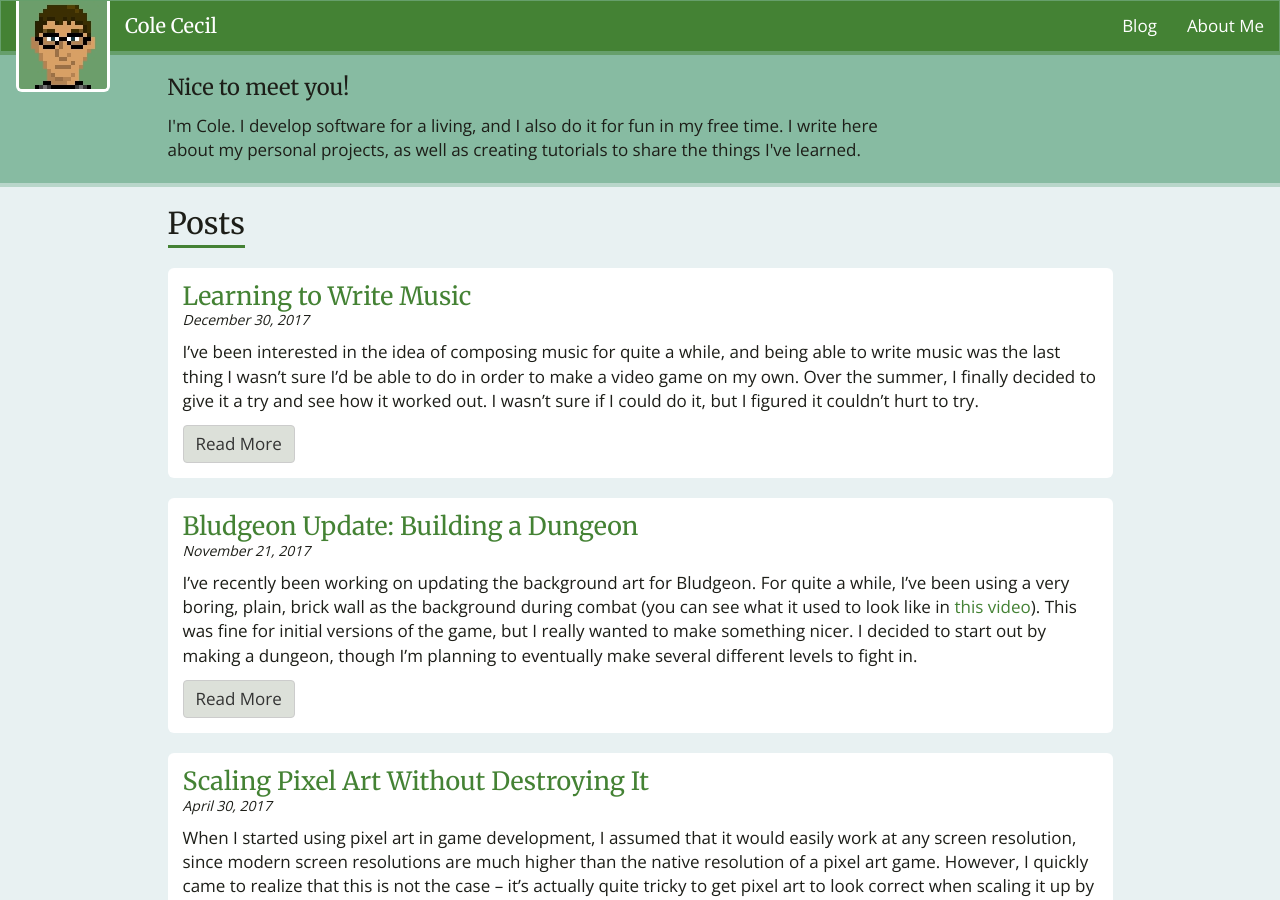
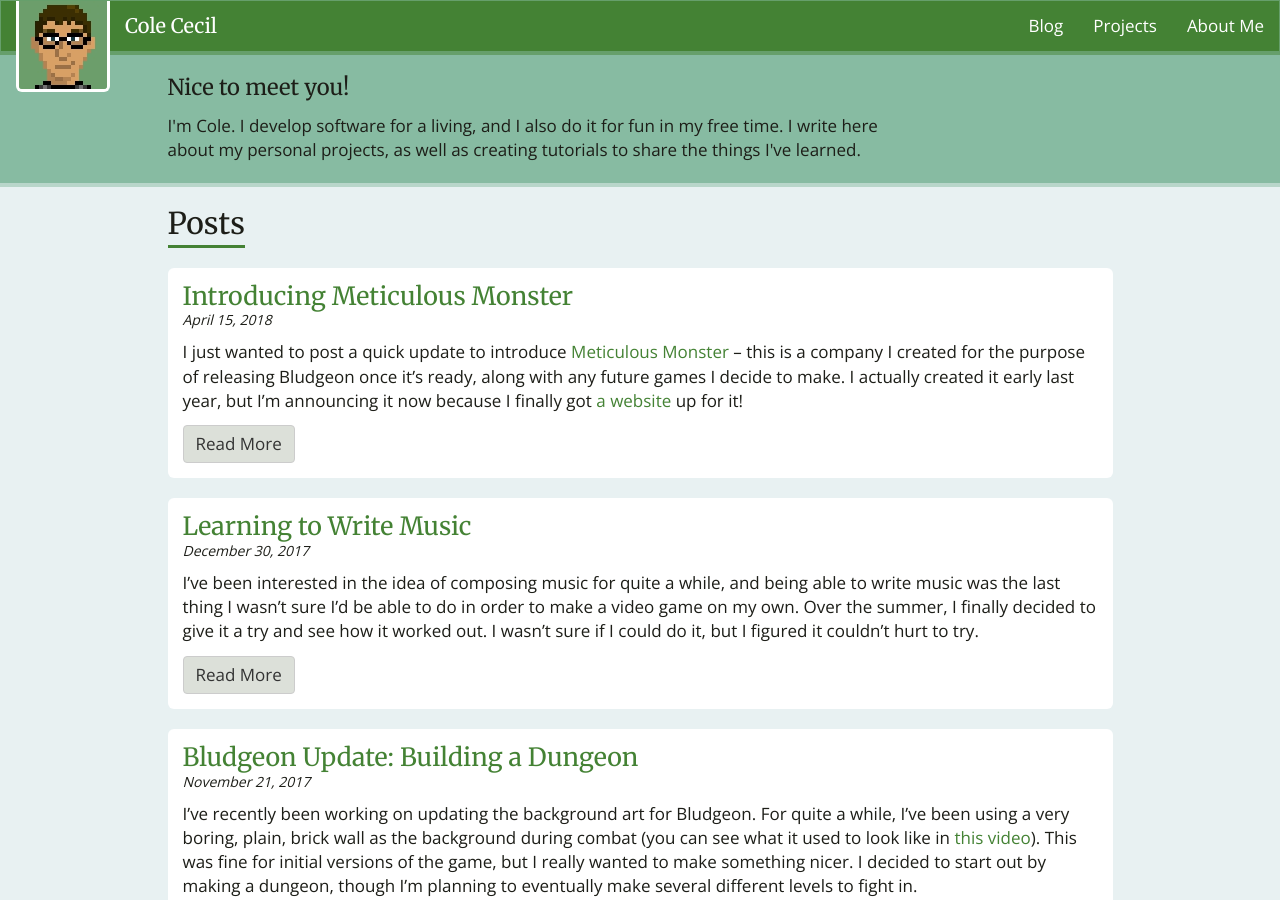
Before and after one commit to colececil/colececil.github.io, a Jekyll site: the page built from index.html, in a window 1280 px wide and 900 px high. Built offline with Jekyll 4.4.1, drawn with Linux system fonts in a browser that asks for light colours; some web fonts are replaced; the list of posts is cut into pages by our own code; some of the changed text lies outside the part shown.

Commit message:
Add "Projects" page and Meticulous Monster announcement

```diff
--- a/_includes/header.html
+++ b/_includes/header.html
@@ -1,3 +1,4 @@
+{% assign sorted_pages = site.pages | sort: "sort-order" %}
 <header>
     <nav class="navbar navbar-default">
         <div class="container-fluid">
@@ -23,11 +24,11 @@
                             Blog
                         </a>
                     </li>
-                    {% for my_page in site.pages %}
-                        {% if my_page.title %}
+                    {% for page in sorted_pages %}
+                        {% if page.title %}
                             <li>
-                                <a class="page-link" href="{{my_page.url | prepend: site.baseurl}}">
-                                    {{my_page.title}}
+                                <a class="page-link" href="{{page.url | prepend: site.baseurl}}">
+                                    {{page.title}}
                                 </a>
                             </li>
                         {% endif %}
@@ -40,10 +41,10 @@
         <a class="list-group-item" href="{{site.baseurl}}/">
             Blog
         </a>
-        {% for my_page in site.pages %}
-            {% if my_page.title %}
-                <a class="list-group-item" href="{{my_page.url | prepend: site.baseurl}}">
-                    {{my_page.title}}
+        {% for page in sorted_pages %}
+            {% if page.title %}
+                <a class="list-group-item" href="{{page.url | prepend: site.baseurl}}">
+                    {{page.title}}
                 </a>
             {% endif %}
         {% endfor %}
--- /dev/null
+++ b/_posts/2018-04-15-meticulous-monster.md
@@ -0,0 +1,11 @@
+---
+layout: post
+title: "Introducing Meticulous Monster"
+date: 2018-04-15 22:00:00 -0500
+---
+
+I just wanted to post a quick update to introduce [Meticulous Monster](https://meticulousmonster.com/){: target="_blank"} -- this is a company I created for the purpose of releasing Bludgeon once it's ready, along with any future games I decide to make. I actually created it early last year, but I'm announcing it now because I finally got [a website](https://meticulousmonster.com/){: target="_blank"} up for it!
+
+<!--more-->
+
+In other news, Bludgeon is still coming along nicely -- and it has [its own web page](https://meticulousmonster.com/bludgeon){: target="_blank"} now! I had the opportunity to demo it at [EPX Con](https://epx.org.uiowa.edu/events/epx-con-animation-and-gaming-conference/){: target="_blank"}, an animation and gaming conference, yesterday. As always, I had a great time meeting people and seeing them enjoy the game.
--- /dev/null
+++ b/projects.md
@@ -0,0 +1,8 @@
+---
+layout: page
+title: Projects
+sort-order: 1
+---
+
+- [Meticulous Monster](https://meticulousmonster.com/){: target="_blank"} - Meticulous Monster is a company I created for my game development efforts.
+- [Bludgeon](https://meticulousmonster.com/bludgeon){: target="_blank"} - Bludgeon is a local multiplayer game I'm currently developing.
```
Also changed, not shown: about-me.md (+1 -0 lines).
